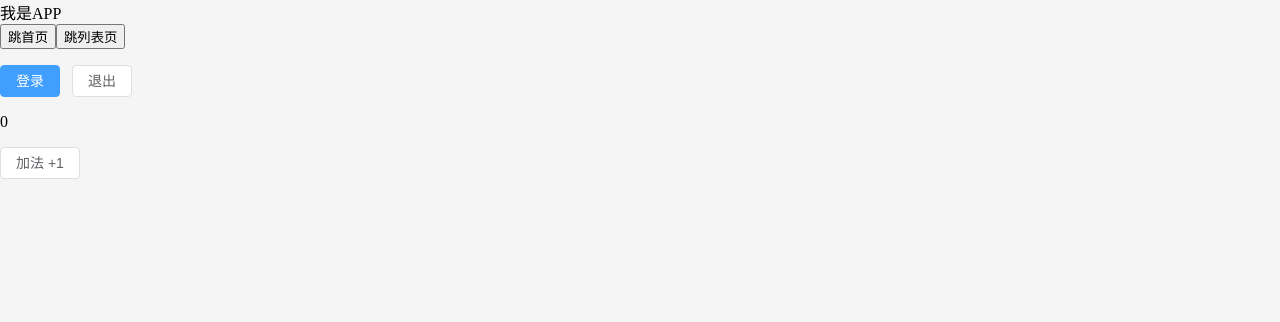
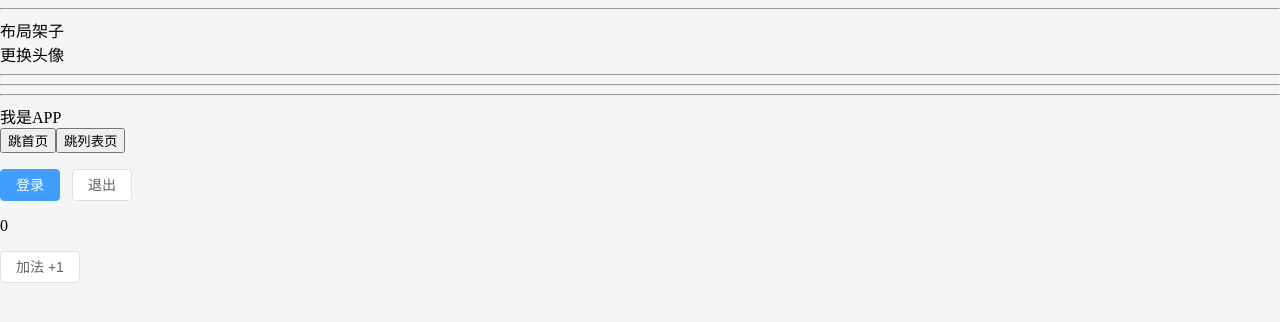
Before and after one commit to Bao-DiDi/Vue3-big-event-admin, a Vue app: page /user/avatar in a window 1280 px wide. Shown: the top 322 px of the page. Built offline with nearby package versions, Linux system fonts and the light colour scheme.

Commit message:
路由设计和配置

```diff
--- a/src/App.vue
+++ b/src/App.vue
@@ -17,6 +17,11 @@ const userStore = useUserStore()
 const countStore = useCountStore()
 </script>
 <template>
+  <hr />
+  <router-view></router-view>
+  <hr />
+  <hr />
+  <hr />
   <div>我是APP</div>
   <button @click="$router.push('/home')">跳首页</button>
   <button @click="goList">跳列表页</button>
--- a/src/router/index.js
+++ b/src/router/index.js
@@ -9,7 +9,21 @@ import { createRouter, createWebHistory } from 'vue-router'
 const router = createRouter({
   history: createWebHistory(import.meta.env.BASE_URL),
   // history: createWebHashHistory(import.meta.env.BASE_URL),
-  routes: []
+  routes: [
+    { path: '/login', component: () => import('@/views/login/LoginPage.vue') }, // 登录
+    {
+      path: '/',
+      component: () => import('@/views/layout/LayoutContainer.vue'),
+      redirect: '/article/manage',
+      children: [
+        { path: '/article/manage', component: () => import('@/views/article/ArticleManage.vue') },
+        { path: '/article/channel', component: () => import('@/views/article/ArticleChannel.vue') },
+        { path: '/user/profile', component: () => import('@/views/user/UserProfile.vue') },
+        { path: '/user/avatar', component: () => import('@/views/user/UserAvatar.vue') },
+        { path: '/user/password', component: () => import('@/views/user/UserPassword.vue') }
+      ]
+    }
+  ]
 })
 
 export default router
--- /dev/null
+++ b/src/views/article/ArticleChannel.vue
@@ -0,0 +1 @@
+<template><div>频道管理</div></template>
--- /dev/null
+++ b/src/views/article/ArticleManage.vue
@@ -0,0 +1 @@
+<template><div>文章管理</div></template>
--- /dev/null
+++ b/src/views/layout/LayoutContainer.vue
@@ -0,0 +1,6 @@
+<template>
+  <div>
+    布局架子
+    <router-view></router-view>
+  </div>
+</template>
--- /dev/null
+++ b/src/views/login/LoginPage.vue
@@ -0,0 +1,3 @@
+<template>
+  <div>登录页面</div>
+</template>
--- /dev/null
+++ b/src/views/user/UserAvatar.vue
@@ -0,0 +1 @@
+<template><div>更换头像</div></template>
--- /dev/null
+++ b/src/views/user/UserPassword.vue
@@ -0,0 +1 @@
+<template><div>重置密码</div></template>
--- /dev/null
+++ b/src/views/user/UserProfile.vue
@@ -0,0 +1 @@
+<template><div>个人详情</div></template>
```
